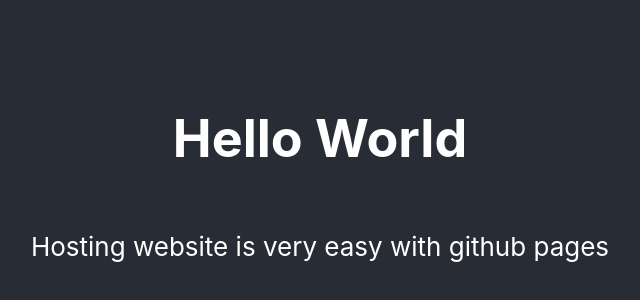
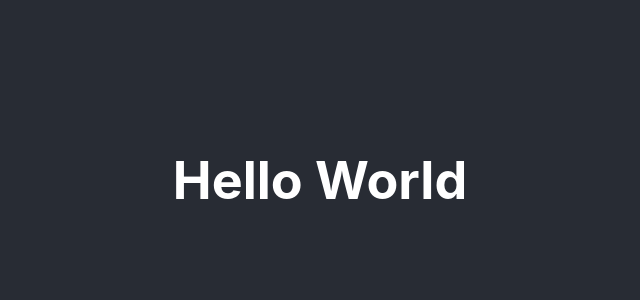
Before and after one commit to uiravi/imravi, a React (Create React App) app: page / in a window 1280 px wide. Shown: the part 220-520 px from the top of the page, without its empty margins (320-960 px from the left). Built offline with nearby package versions, Linux system fonts and the light colour scheme.

Commit message:
testing changes

```diff
--- a/src/App.js
+++ b/src/App.js
@@ -7,7 +7,6 @@ function App() {
     <div className="App">
       <header className="App-header">
         <h1>Hello World</h1>
-        <p>Hosting website is very easy with github pages</p>
       </header>
     </div>
   );
```
